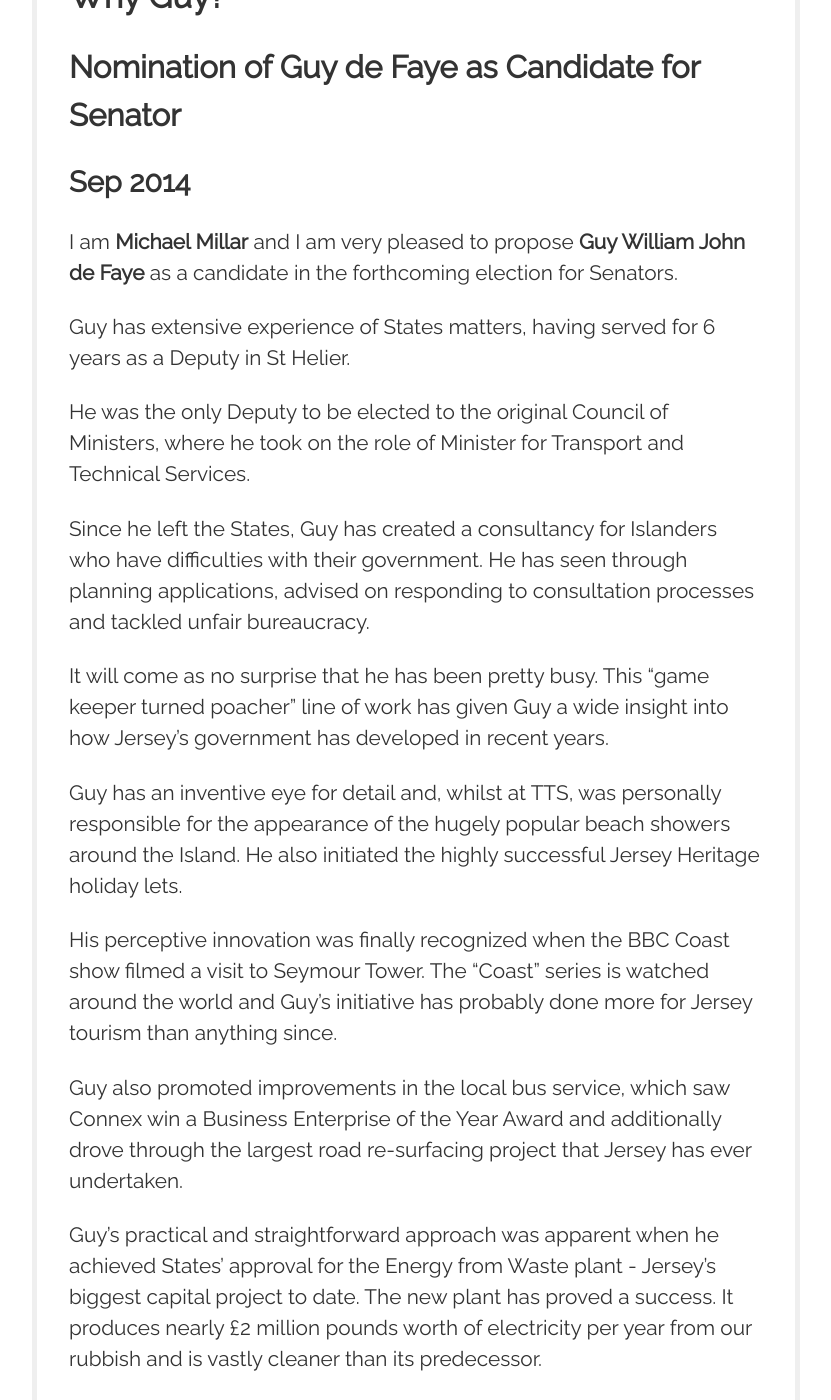
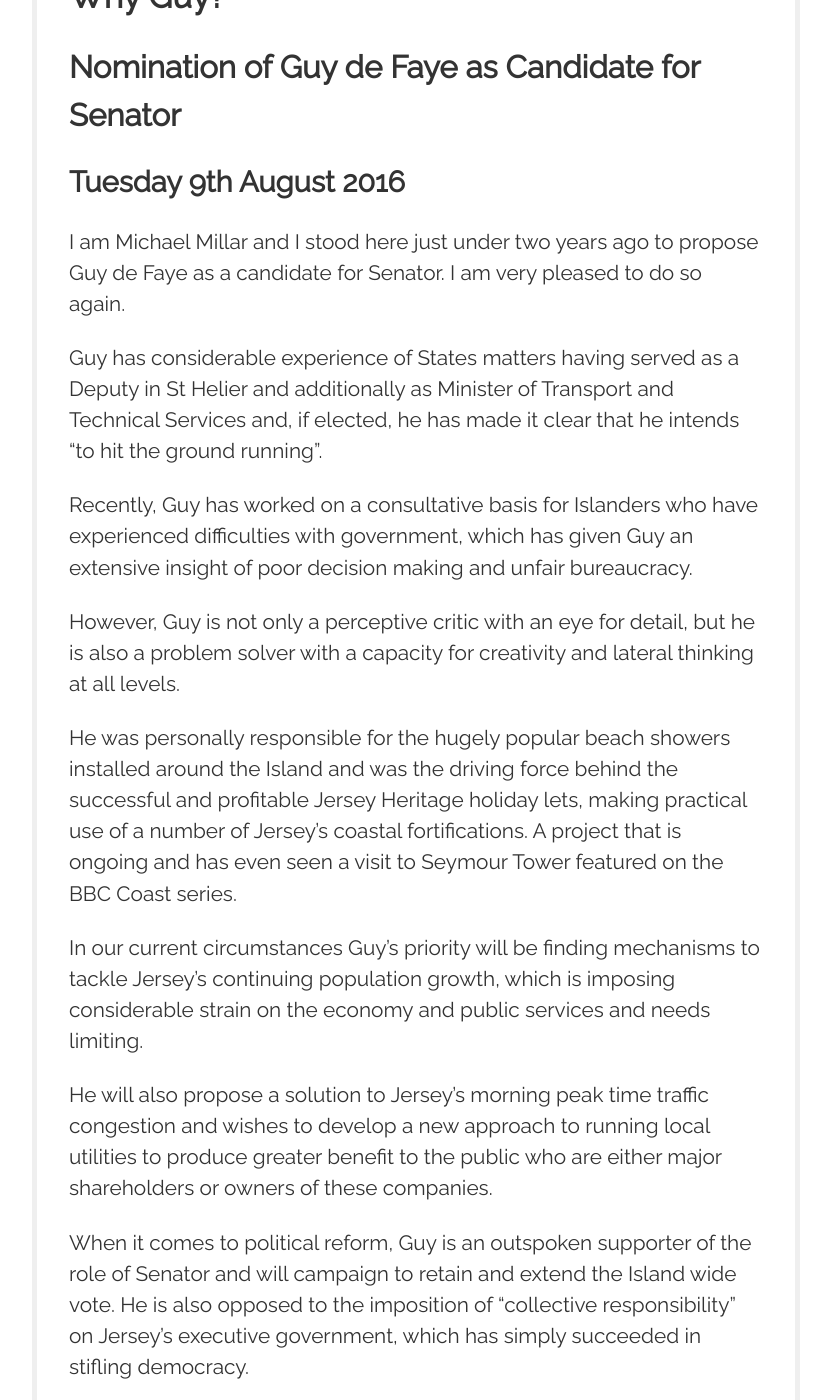
Before and after one commit to gdef/gdef.github.io, a Jekyll site: the page built from pages/why-guy.md, in a window 1280 px wide and 1400 px high, scrolled down 390 px. Shown: the whole window, without its empty margins (224-1055 px from the left). Built offline with Jekyll 4.4.1, drawn with Linux system fonts in a browser that asks for light colours; some of the changed text lies outside the part shown.

Commit message:
Change request

```diff
--- a/pages/why-guy.md
+++ b/pages/why-guy.md
@@ -7,38 +7,28 @@ permalink: /why-guy/
 {{ page.title }}
 ===
 
-<h2>Nomination of Guy de Faye as Candidate for Senator</h2>
+## Nomination of Guy de Faye as Candidate for Senator
 
-<h3>Sep 2014</h3>
+### Tuesday 9th August 2016
 
-I am **Michael Millar** and I am very pleased to propose **Guy William John de Faye** as a candidate in the forthcoming election for Senators.
+I am Michael Millar and I stood here just under two years ago to propose Guy de Faye as a candidate for Senator. I am very pleased to do so again.
 
-Guy has extensive experience of States matters, having served for 6 years as a Deputy in St Helier.
+Guy has considerable experience of States matters having served as a Deputy in St Helier and additionally as Minister of Transport and Technical Services and, if elected, he has made it clear that he intends “to hit the ground running”.
 
-He was the only Deputy to be elected to the original Council of Ministers, where he took on the role of Minister for Transport and Technical Services.
+Recently, Guy has worked on a consultative basis for Islanders who have experienced difficulties with government, which has given Guy an extensive insight of poor decision making and unfair bureaucracy.
 
-Since he left the States, Guy has created a consultancy for Islanders who have difficulties with their government. He has seen through planning applications, advised on responding to consultation processes and tackled unfair bureaucracy.
+However, Guy is not only a perceptive critic with an eye for detail, but he is also a problem solver with a capacity for creativity and lateral thinking at all levels.
 
-It will come as no surprise that he has been pretty busy. This “game keeper turned poacher” line of work has given Guy a wide insight into how Jersey’s government has developed in recent years.
+He was personally responsible for the hugely popular beach showers installed around the Island and was the driving force behind the successful and profitable Jersey Heritage holiday lets, making practical use of a number of Jersey's coastal fortifications. A project that is ongoing and has even seen a visit to Seymour Tower featured on the BBC Coast series.
 
-Guy has an inventive eye for detail and, whilst at TTS, was personally responsible for the appearance of the hugely popular beach showers around the Island. He also initiated the highly successful Jersey Heritage holiday lets.
+In our current circumstances Guy's priority will be finding mechanisms to tackle Jersey's continuing population growth, which is imposing considerable strain on the economy and public services and needs limiting.
 
-His perceptive innovation was finally recognized when the BBC Coast show filmed a visit to Seymour Tower. The “Coast” series is watched around the world and Guy’s initiative has probably done more for Jersey tourism than anything since.
+He will also propose a solution to Jersey's morning peak time traffic congestion and wishes to develop a new approach to running local utilities to produce greater benefit to the public who are either major shareholders or owners of these companies.
 
-Guy also promoted improvements in the local bus service, which saw Connex win a Business Enterprise of the Year Award and additionally drove through the largest road re-surfacing project that Jersey has ever undertaken.
+When it comes to political reform, Guy is an outspoken supporter of the role of Senator and will campaign to retain and extend the Island wide vote. He is also opposed to the imposition of “collective responsibility” on Jersey's executive government, which has simply succeeded in stifling democracy.
 
-Guy’s practical and straightforward approach was apparent when he achieved States’ approval for the Energy from Waste plant - Jersey’s biggest capital project to date. The new plant has proved a success. It produces nearly £2 million pounds worth of electricity per year from our rubbish and is vastly cleaner than its predecessor.
+Guy's public speaking abilities are well known and he will provide much needed energy and intelligence to debates in the States Assembly.
 
-It has become clear that various managerial, policy and structural failures exist across a range of government bodies. This is a primary motivation for Guy seeking re-election – with every intention of “taking a spanner to government workings”.
+Guy is readily approachable by all sections of the community and he can be relied upon to provide common sense solutions and straight talking leadership.
 
-Although some candidates in the forthcoming election have been content to see the role of Senator brought to an end, Guy is a passionate supporter of the position and will fight for the Island wide mandate to be extended rather than abolished.
-
-Guy’s renowned debating skills are of huge benefit to the States Assembly.
-
-He researches topics and provides intelligent pragmatic solutions, never shying away from difficult or unpopular conclusions when necessary.
-
-Perhaps most importantly for voters, Guy retains and insists on the highest level of probity in public office. He is readily approachable by all sections of the community and can be relied upon to provide common sense and straight talking leadership.
-
-*In difficult economic times I urge islanders to elect him*.
-
-Finally – Mr de Faye has no convictions to declare.
+In these difficult economic times I urge Islanders to elect Guy de Faye.
```
Also changed, not shown: pages/nomination-team.md (+15 -8 lines).
